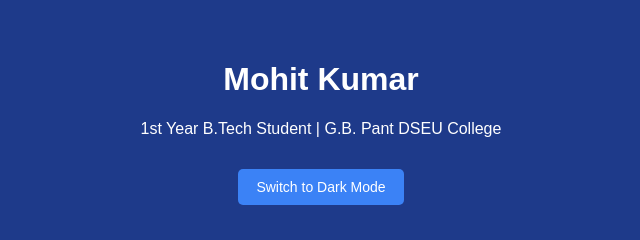
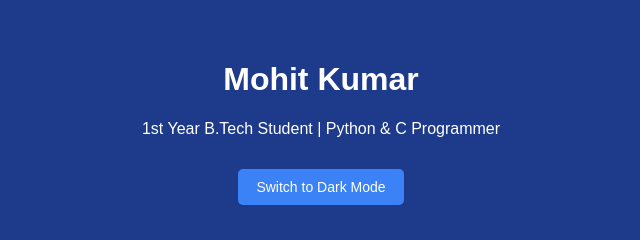
Before and after one commit to mohitkumar9511/mohitkumar9511, a plain HTML site: page index.html in a window 1280 px wide. Shown: the top 240 px of the page, 319-959 px from the left. Drawn offline with Linux system fonts and the light colour scheme.

Commit message:
Update subtitle on feature branch
Updated the description in the header to specify programming skills.

```diff
--- a/index.html
+++ b/index.html
@@ -9,7 +9,7 @@
 <body>
     <header>
         <h1>Mohit Kumar</h1>
-        <p>1st Year B.Tech Student | G.B. Pant DSEU College</p>
+        <p>1st Year B.Tech Student | Python & C Programmer</p>
         <button id="theme-btn">Switch to Dark Mode</button>
     </header>
 
```
